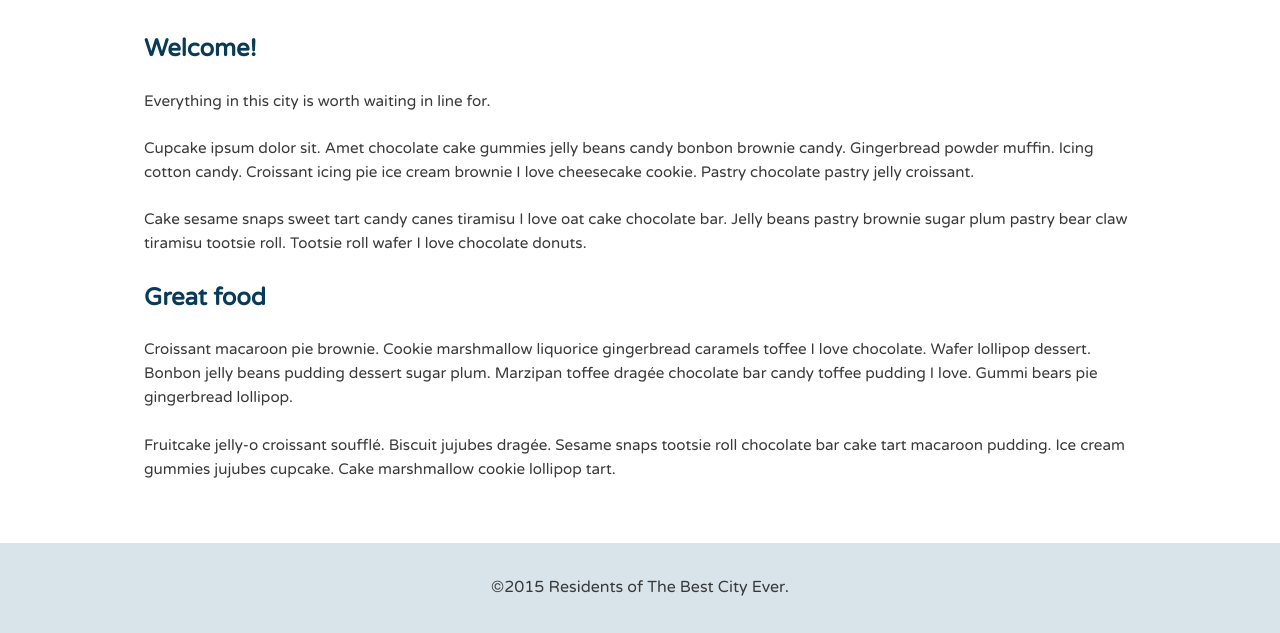
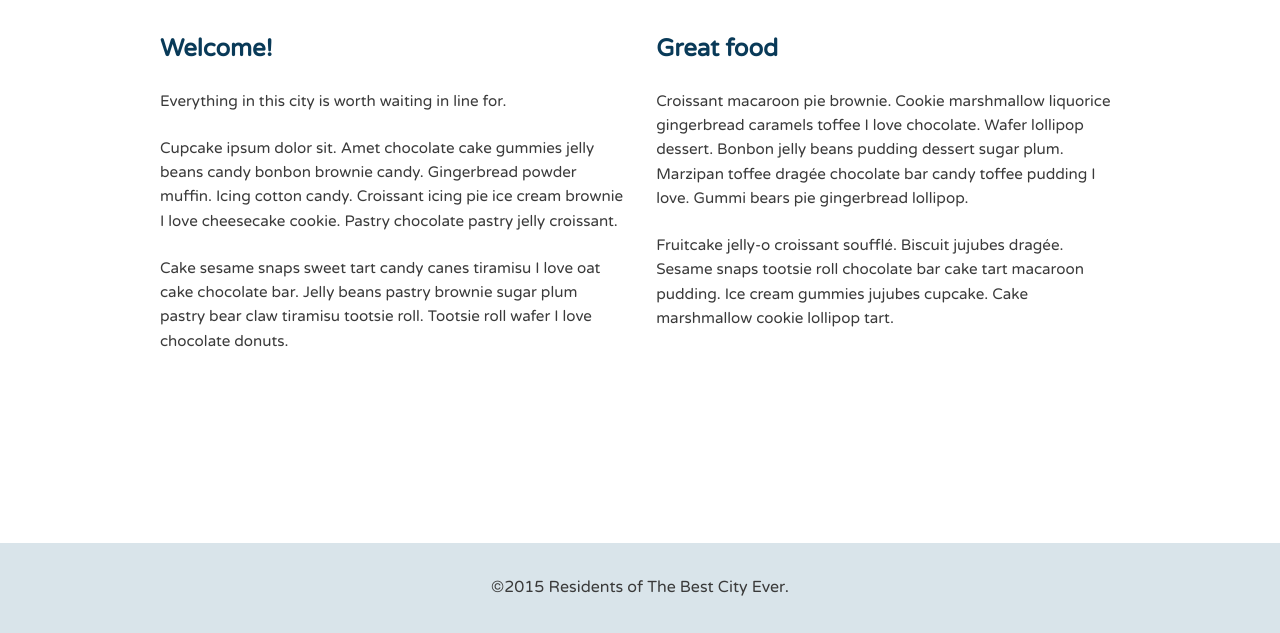
Before and after one commit to llogan382/practice-code, a PHP site: the page made by CSS Layout Techniques/index.html in a window 1280 px wide. Shown: the part 168-801 px from the top of the page. Run offline with PHP 8.4, Linux system fonts and the light colour scheme.

Commit message:
Displays major content side-by-side (inline-bloc)

```diff
--- a/CSS Layout Techniques/css/style.css
+++ b/CSS Layout Techniques/css/style.css
@@ -116,4 +116,13 @@ a {
         margin-right: 12px;
     }
 
+    .col {
+        display: inline-block;
+        margin-right: -4px;
+        width: 50%;
+        vertical-align: top;
+        padding-left: 1em;
+        padding-right: 1em;
+    }
+
 }
```
